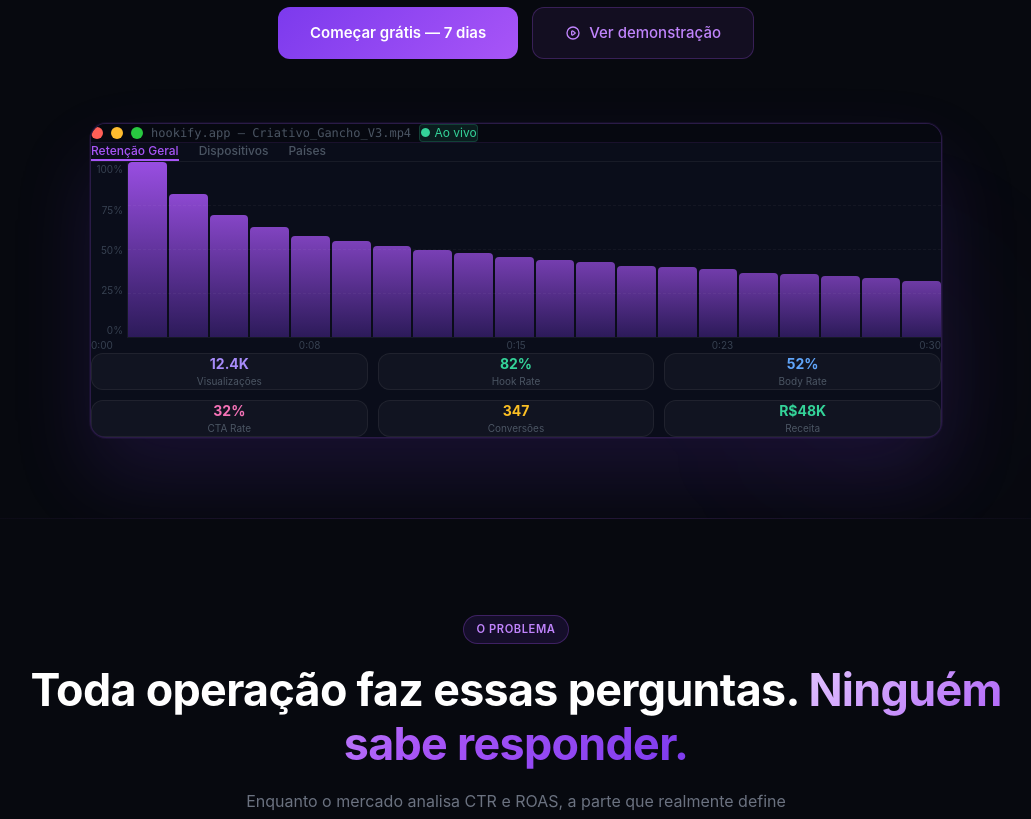
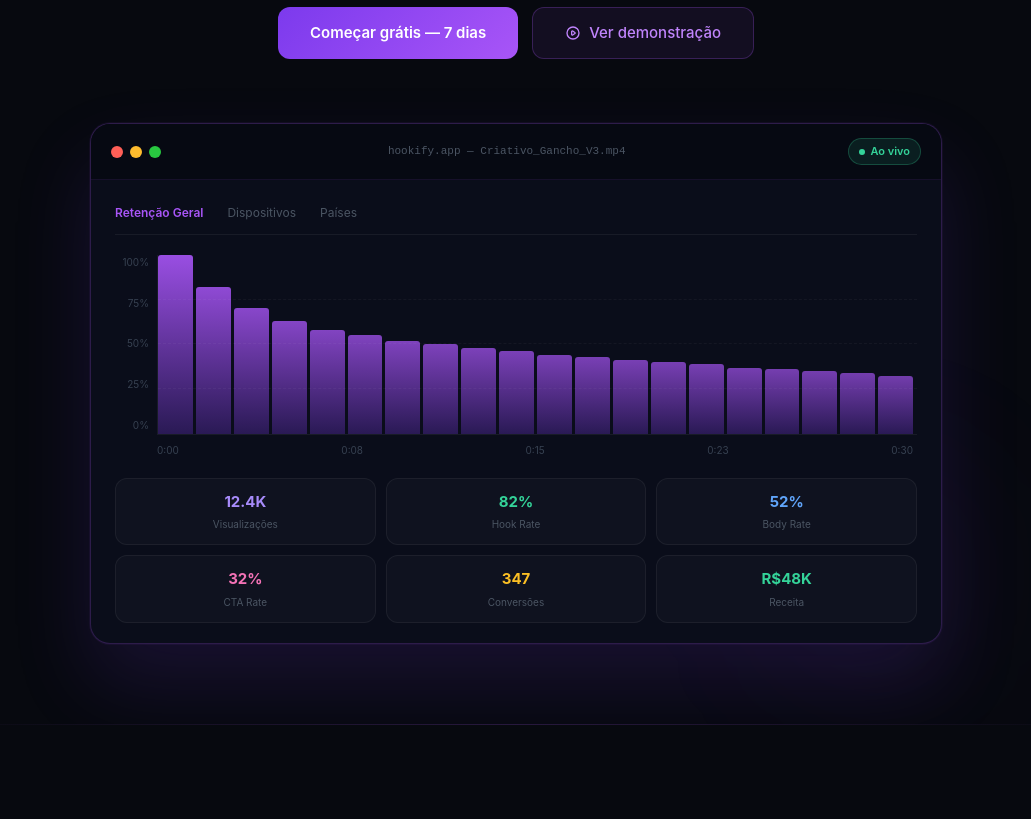
Before and after one commit to Derekkiyosshi/hookify, a Next.js app: page / in a window 1280 px wide. Shown: the part 600-1419 px from the top of the page, without its empty margins (124-1155 px from the left). Built offline with nearby package versions, Linux system fonts and the light colour scheme.

Commit message:
fix: gráfico — titlebar espaçado, dots sem corte, label 0:30 visível

```diff
--- a/app/page.tsx
+++ b/app/page.tsx
@@ -50,47 +50,114 @@ function RetentionGraph() {
   ];
 
   return (
-    <div ref={ref} className="rounded-2xl overflow-hidden" style={{ background: "#0A0D1A", border: "1px solid rgba(168,85,247,0.2)", boxShadow: "0 40px 80px rgba(124,58,237,0.15), 0 0 0 1px rgba(168,85,247,0.08)" }}>
-      {/* Titlebar */}
-      <div className="flex items-center gap-2 px-5 py-3.5" style={{ background: "#060810", borderBottom: "1px solid rgba(168,85,247,0.12)" }}>
-        <div className="w-3 h-3 rounded-full" style={{ background: "#FF5F57" }} />
-        <div className="w-3 h-3 rounded-full" style={{ background: "#FEBC2E" }} />
-        <div className="w-3 h-3 rounded-full" style={{ background: "#28C840" }} />
-        <span className="ml-3 text-xs font-mono" style={{ color: "#4B5563" }}>hookify.app — Criativo_Gancho_V3.mp4</span>
-        <span className="ml-auto text-xs px-2 py-0.5 rounded" style={{ background: "rgba(52,211,153,0.1)", color: "#34D399", border: "1px solid rgba(52,211,153,0.2)" }}>● Ao vivo</span>
+    <div
+      ref={ref}
+      style={{
+        background: "#0A0D1A",
+        border: "1px solid rgba(168,85,247,0.22)",
+        borderRadius: 20,
+        boxShadow: "0 40px 80px rgba(124,58,237,0.15), 0 0 0 1px rgba(168,85,247,0.06)",
+        overflow: "hidden",
+      }}
+    >
+      {/* ── Titlebar ── */}
+      <div style={{
+        background: "#060912",
+        borderBottom: "1px solid rgba(168,85,247,0.1)",
+        padding: "14px 20px",
+        display: "flex",
+        alignItems: "center",
+        gap: 8,
+      }}>
+        {/* Traffic lights */}
+        <div style={{ display: "flex", gap: 7, alignItems: "center", marginRight: 4 }}>
+          <div style={{ width: 12, height: 12, borderRadius: "50%", background: "#FF5F57", flexShrink: 0 }} />
+          <div style={{ width: 12, height: 12, borderRadius: "50%", background: "#FEBC2E", flexShrink: 0 }} />
+          <div style={{ width: 12, height: 12, borderRadius: "50%", background: "#28C840", flexShrink: 0 }} />
+        </div>
+        <span style={{ color: "#4B5563", fontSize: 11, fontFamily: "monospace", flex: 1 }}>
+          hookify.app — Criativo_Gancho_V3.mp4
+        </span>
+        <span style={{
+          background: "rgba(52,211,153,0.1)",
+          color: "#34D399",
+          border: "1px solid rgba(52,211,153,0.25)",
+          fontSize: 11,
+          fontWeight: 600,
+          padding: "4px 10px",
+          borderRadius: 100,
+          display: "flex",
+          alignItems: "center",
+          gap: 5,
+          whiteSpace: "nowrap",
+        }}>
+          <span style={{ width: 6, height: 6, borderRadius: "50%", background: "#34D399", display: "inline-block" }} />
+          Ao vivo
+        </span>
       </div>
 
-      <div className="p-5 sm:p-6">
+      {/* ── Body ── */}
+      <div style={{ padding: "24px 24px 20px" }}>
+
         {/* Tabs */}
-        <div className="flex gap-5 mb-5 border-b" style={{ borderColor: "rgba(255,255,255,0.06)" }}>
+        <div style={{ display: "flex", gap: 24, marginBottom: 20, borderBottom: "1px solid rgba(255,255,255,0.06)", paddingBottom: 0 }}>
           {["Retenção Geral", "Dispositivos", "Países"].map((t, i) => (
-            <button key={t} className="pb-3 text-xs font-medium transition-colors" style={{ color: i === 0 ? "#A855F7" : "#4B5563", borderBottom: i === 0 ? "2px solid #A855F7" : "2px solid transparent" }}>
+            <button key={t} style={{
+              paddingBottom: 12,
+              fontSize: 12,
+              fontWeight: i === 0 ? 600 : 400,
+              color: i === 0 ? "#A855F7" : "#4B5563",
+              borderBottom: i === 0 ? "2px solid #A855F7" : "2px solid transparent",
+              background: "none",
+              border: "none",
+              borderBottom: i === 0 ? "2px solid #A855F7" : "2px solid transparent",
+              cursor: "pointer",
+              transition: "color .2s",
+            }}>
               {t}
             </button>
           ))}
         </div>
 
-        {/* Chart */}
-        <div className="relative h-44 flex gap-1 mb-2">
-          {/* Y axis */}
-          <div className="flex flex-col justify-between text-right pr-3 pb-1" style={{ color: "#374151", fontSize: "10px", minWidth: 32 }}>
+        {/* Chart area */}
+        <div style={{ display: "flex", gap: 8, height: 180, marginBottom: 8 }}>
+          {/* Y axis labels */}
+          <div style={{
+            display: "flex",
+            flexDirection: "column",
+            justifyContent: "space-between",
+            textAlign: "right",
+            paddingBottom: 2,
+            color: "#374151",
+            fontSize: 10,
+            minWidth: 34,
+          }}>
             <span>100%</span><span>75%</span><span>50%</span><span>25%</span><span>0%</span>
           </div>
-          {/* Bars */}
-          <div className="flex-1 relative flex items-end gap-[2px]" style={{ borderLeft: "1px solid rgba(255,255,255,0.05)", borderBottom: "1px solid rgba(255,255,255,0.05)" }}>
-            {/* Grid lines */}
+
+          {/* Bars container — extra right padding so 0:30 label doesn't clip */}
+          <div style={{
+            flex: 1,
+            position: "relative",
+            display: "flex",
+            alignItems: "flex-end",
+            gap: 3,
+            borderLeft: "1px solid rgba(255,255,255,0.06)",
+            borderBottom: "1px solid rgba(255,255,255,0.06)",
+            paddingRight: 4,
+          }}>
             {[75, 50, 25].map(p => (
-              <div key={p} className="absolute w-full" style={{ bottom: `${p}%`, borderTop: "1px dashed rgba(255,255,255,0.04)", height: 0 }} />
+              <div key={p} style={{ position: "absolute", bottom: `${p}%`, left: 0, right: 0, borderTop: "1px dashed rgba(255,255,255,0.04)" }} />
             ))}
             {values.map((h, i) => (
               <div
                 key={i}
-                className="flex-1 rounded-t-sm transition-all"
                 style={{
+                  flex: 1,
+                  borderRadius: "3px 3px 0 0",
                   height: show ? `${h}%` : "0%",
-                  background: `linear-gradient(180deg, rgba(168,85,247,${0.5 + (h / 250)}) 0%, rgba(124,58,237,0.3) 100%)`,
-                  transitionDuration: `${600 + i * 40}ms`,
-                  transitionTimingFunction: "cubic-bezier(0.34, 1.56, 0.64, 1)",
+                  background: `linear-gradient(180deg, rgba(168,85,247,${0.55 + h / 280}) 0%, rgba(124,58,237,0.28) 100%)`,
+                  transition: `height ${620 + i * 38}ms cubic-bezier(0.34,1.4,0.64,1)`,
                 }}
               />
             ))}
@@ -98,16 +165,30 @@ function RetentionGraph() {
         </div>
 
         {/* X axis */}
-        <div className="flex justify-between ml-8 mb-6" style={{ color: "#374151", fontSize: "10px" }}>
+        <div style={{
+          display: "flex",
+          justifyContent: "space-between",
+          paddingLeft: 42,
+          paddingRight: 4,
+          marginBottom: 20,
+          color: "#374151",
+          fontSize: 10,
+        }}>
           <span>0:00</span><span>0:08</span><span>0:15</span><span>0:23</span><span>0:30</span>
         </div>
 
-        {/* Metrics */}
-        <div className="grid grid-cols-3 gap-2.5">
+        {/* Metrics grid */}
+        <div style={{ display: "grid", gridTemplateColumns: "repeat(3, 1fr)", gap: 10 }}>
           {metrics.map(m => (
-            <div key={m.label} className="rounded-xl p-3 text-center" style={{ background: "rgba(255,255,255,0.03)", border: "1px solid rgba(255,255,255,0.06)" }}>
-              <div className="text-sm font-bold mb-0.5" style={{ color: m.color }}>{m.value}</div>
-              <div style={{ color: "#4B5563", fontSize: "10px" }}>{m.label}</div>
+            <div key={m.label} style={{
+              background: "rgba(255,255,255,0.025)",
+              border: "1px solid rgba(255,255,255,0.055)",
+              borderRadius: 12,
+              padding: "12px 10px",
+              textAlign: "center",
+            }}>
+              <div style={{ fontSize: 15, fontWeight: 700, color: m.color, marginBottom: 4 }}>{m.value}</div>
+              <div style={{ fontSize: 10, color: "#4B5563" }}>{m.label}</div>
             </div>
           ))}
         </div>
```
